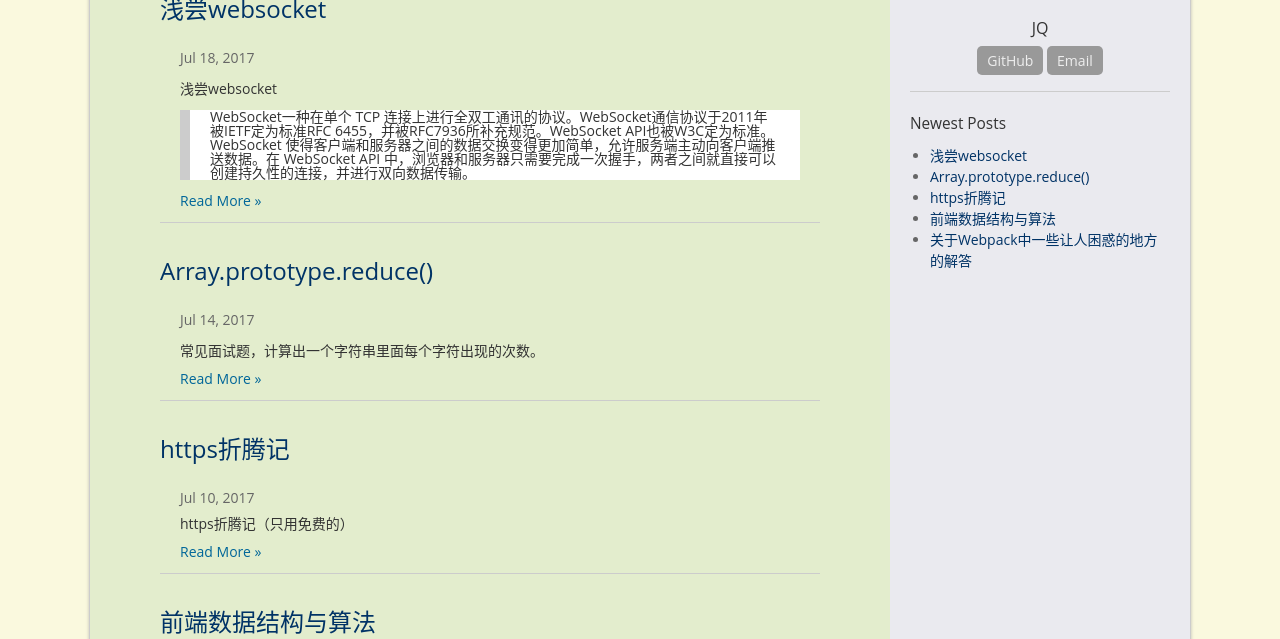
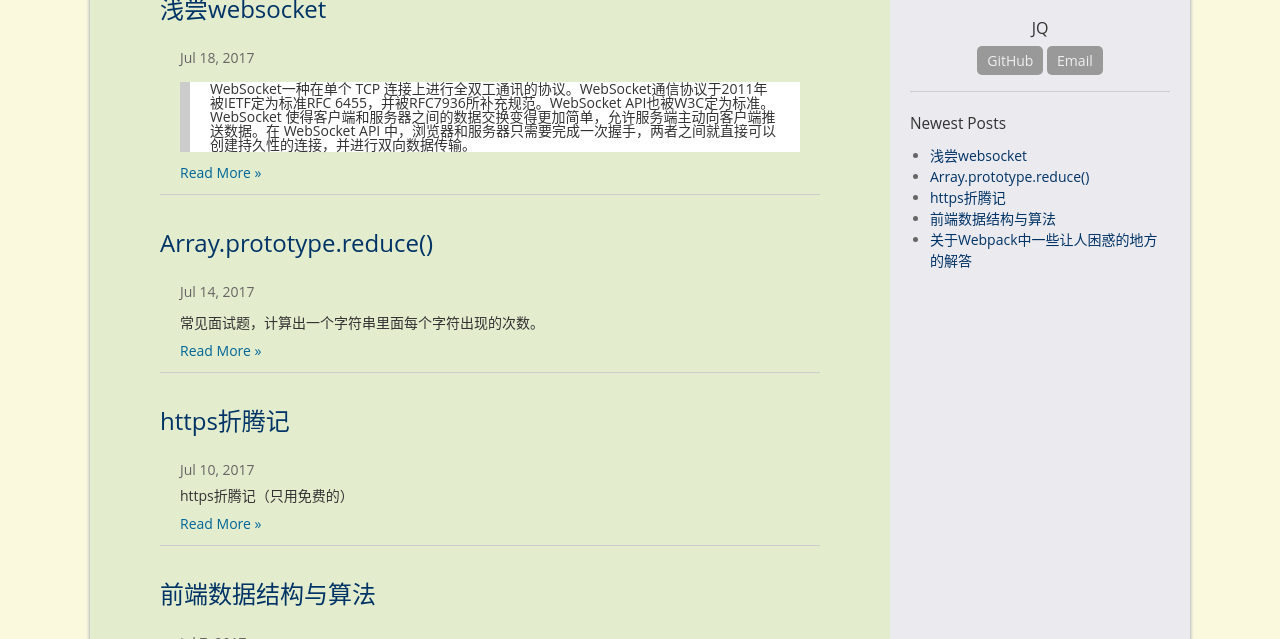
Before and after one commit to jqroom/jqroom.com, a Jekyll site: the page built from docs/index.html, in a window 1280 px wide and 900 px high, cut to the strip 261-900 px from the top of the window. Built offline with Jekyll 4.4.1, drawn with Linux system fonts in a browser that asks for light colours; the list of posts is cut into pages by our own code.

````diff
--- a/docs/_posts/2017-07-18-tachstack-js-websocket.md
+++ b/docs/_posts/2017-07-18-tachstack-js-websocket.md
@@ -6,7 +6,6 @@
 permalink: /techstack/js/20170718/websocket
 ---
 
-### 浅尝websocket
 > WebSocket一种在单个 TCP 连接上进行全双工通讯的协议。WebSocket通信协议于2011年被IETF定为标准RFC 6455，并被RFC7936所补充规范。WebSocket API也被W3C定为标准。
 WebSocket 使得客户端和服务器之间的数据交换变得更加简单，允许服务端主动向客户端推送数据。在 WebSocket API 中，浏览器和服务器只需要完成一次握手，两者之间就直接可以创建持久性的连接，并进行双向数据传输。
 
@@ -18,7 +17,7 @@
 ```
 > Websocket使用和 HTTP 相同的 TCP 端口，可以绕过大多数防火墙的限制。默认情况下，Websocket协议使用80端口；运行在TLS之上时，默认使用443端口。
 
-### 动手实践
+## 动手实践
 安装依赖：
 ```
 npm install --save ws
@@ -81,7 +80,7 @@
 </html>
 ```
 
-### 实验结果截图：
+## 实验结果截图：
 
 ![websocket1.png](https://i.loli.net/2017/07/18/596d7660353b7.png)
 
````
